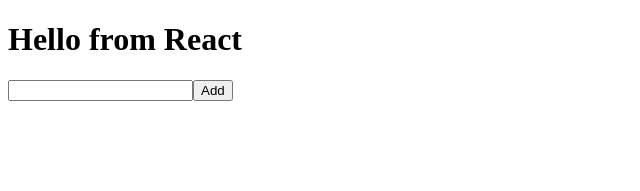
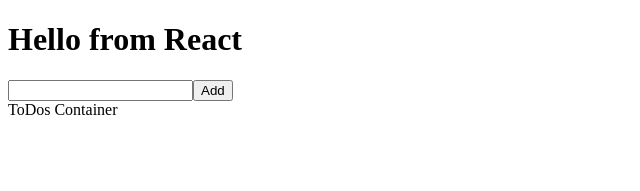
Before and after one commit to Quazar8/TsToDo, a React app: page / in a window 1280 px wide. Shown: the top 191 px of the page, without its empty margins (0-640 px from the left). Built offline with nearby package versions, Linux system fonts and the light colour scheme.

Commit message:
Adding a container view for all ToDos

```diff
--- a/src/components/App.tsx
+++ b/src/components/App.tsx
@@ -1,12 +1,14 @@
 import React from 'react'
 
 import Input from './Input'
+import ToDosContainer from './ToDosContainer'
 
 const App = props => {
     return (
         <main className="app-container">
             <h1>Hello from React</h1>
             <Input />
+            <ToDosContainer />
         </main>
     )
 }
--- /dev/null
+++ b/src/components/ToDosContainer.tsx
@@ -0,0 +1,11 @@
+import React from 'react'
+
+const ToDosContainer = props => {
+    return (
+        <section>
+            ToDos Container
+        </section>
+    )
+}
+
+export default ToDosContainer
```
